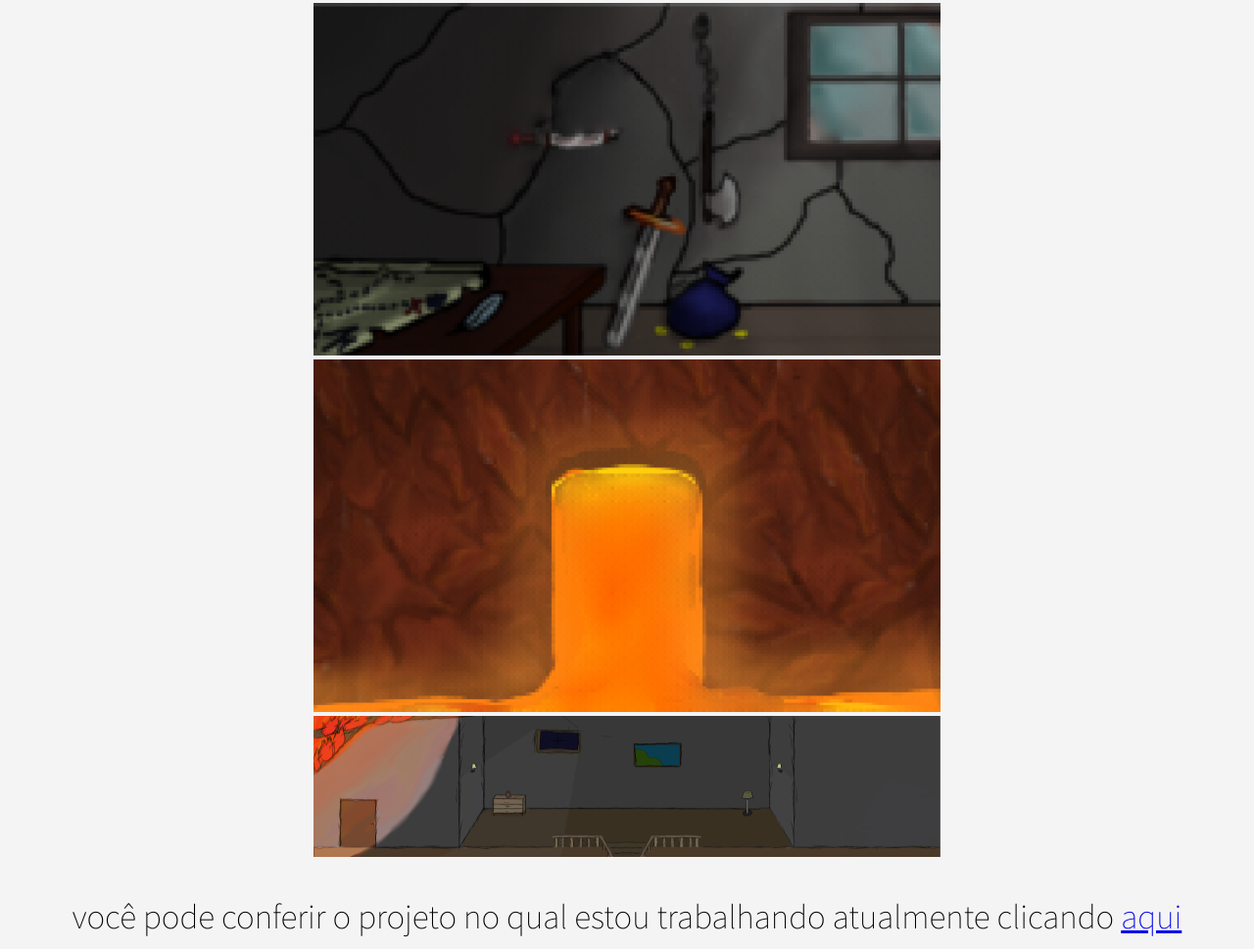
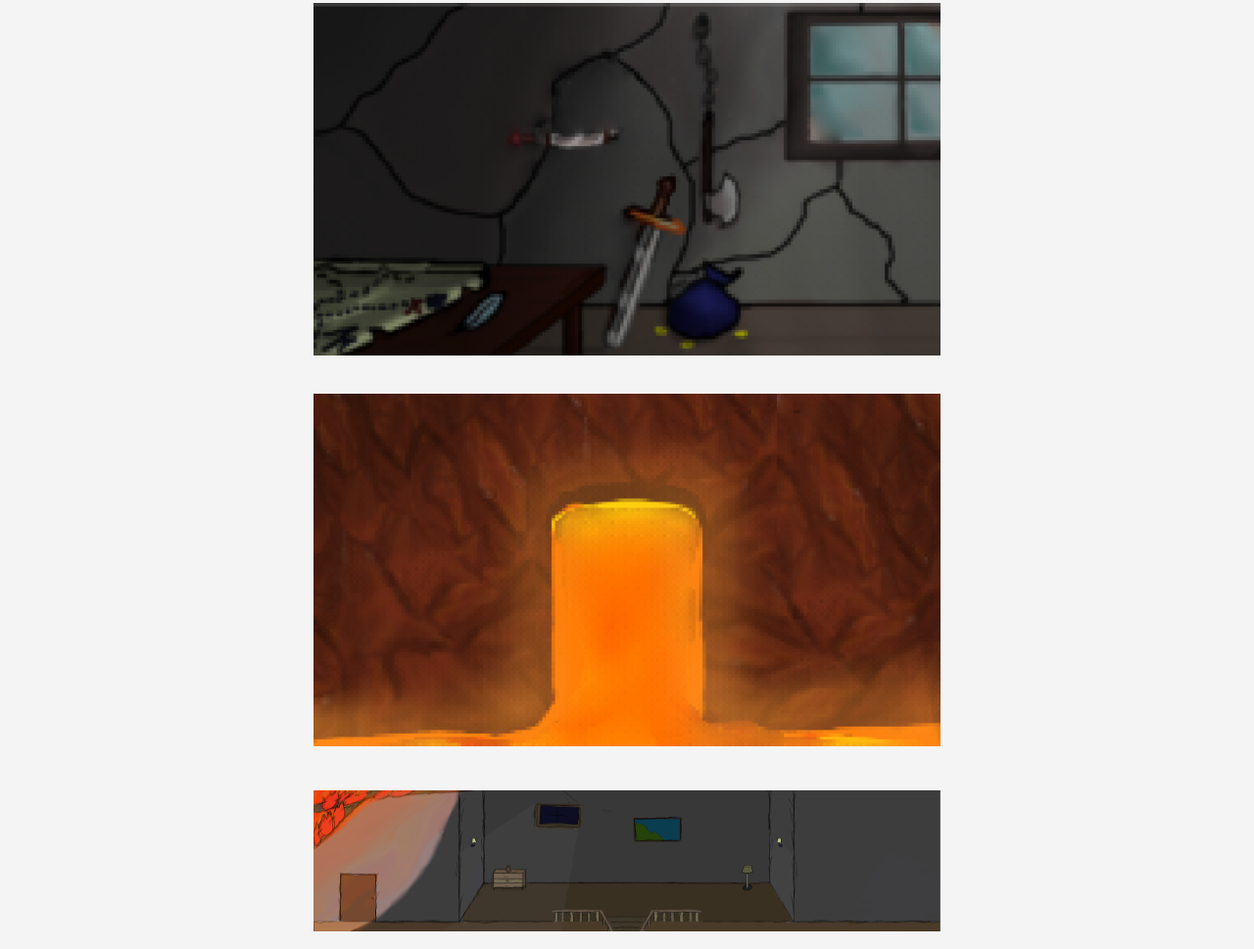
Before and after one commit to Fabriciofkt157/teste-2, a plain HTML site: page index.html in a window 1280 px wide. Shown: the part 530-1499 px from the top of the page at 98% size. Drawn offline with Linux system fonts and the light colour scheme.

Commit message:
Update index.html

```diff
--- a/index.html
+++ b/index.html
@@ -19,7 +19,7 @@
 
          <center><div id="ex">
             <img src= "1.png" alt= "image" height="360" width="640">
-            <img src= "2.png" alt= "image" height="360" width="640">
+             <p><img src= "2.png" alt= "image" height="360" width="640"></p>
             <img src= "3.png" alt= "image" height="144" width="640">
              </div></center>
         <p>você pode conferir o projeto no qual estou trabalhando atualmente clicando <a href="https://editor.p5js.org/fabriciofkt157/full/ldgisIL10"target="_blank">aqui</a>
```
